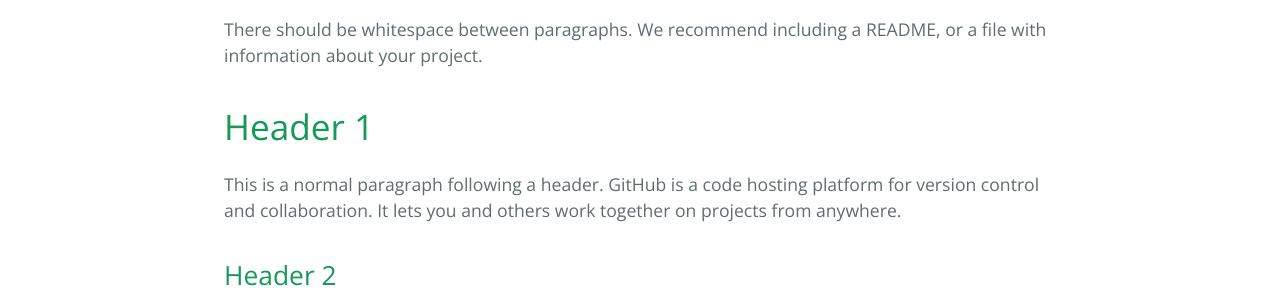
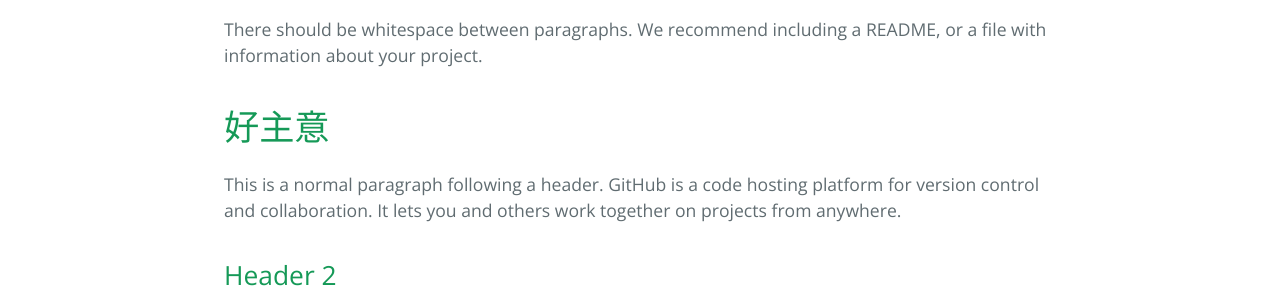
Before and after one commit to kenlee412/kenlee412.github.io, a Jekyll site: the page built from index.md, in a window 1280 px wide and 900 px high, scrolled down 373 px. Shown: the part 158-458 px from the top of the window. Built offline with Jekyll 4.4.1, drawn with Linux system fonts in a browser that asks for light colours.

Commit message:
edit
edit

```diff
--- a/index.md
+++ b/index.md
@@ -10,7 +10,7 @@ There should be whitespace between paragraphs.
 
 There should be whitespace between paragraphs. We recommend including a README, or a file with information about your project.
 
-# [](#header-1)Header 1
+# [](#header-1)好主意
 
 This is a normal paragraph following a header. GitHub is a code hosting platform for version control and collaboration. It lets you and others work together on projects from anywhere.
 
```
